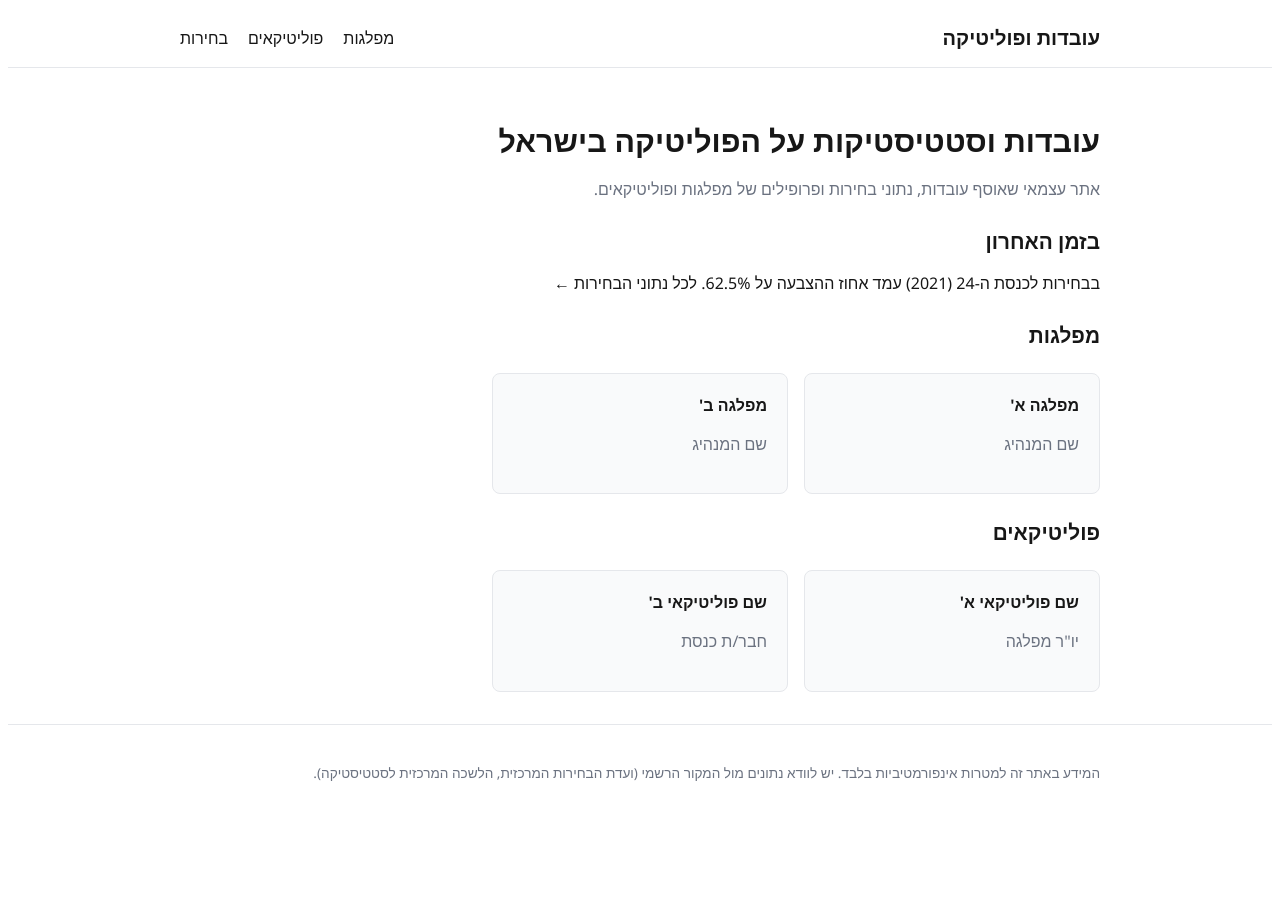
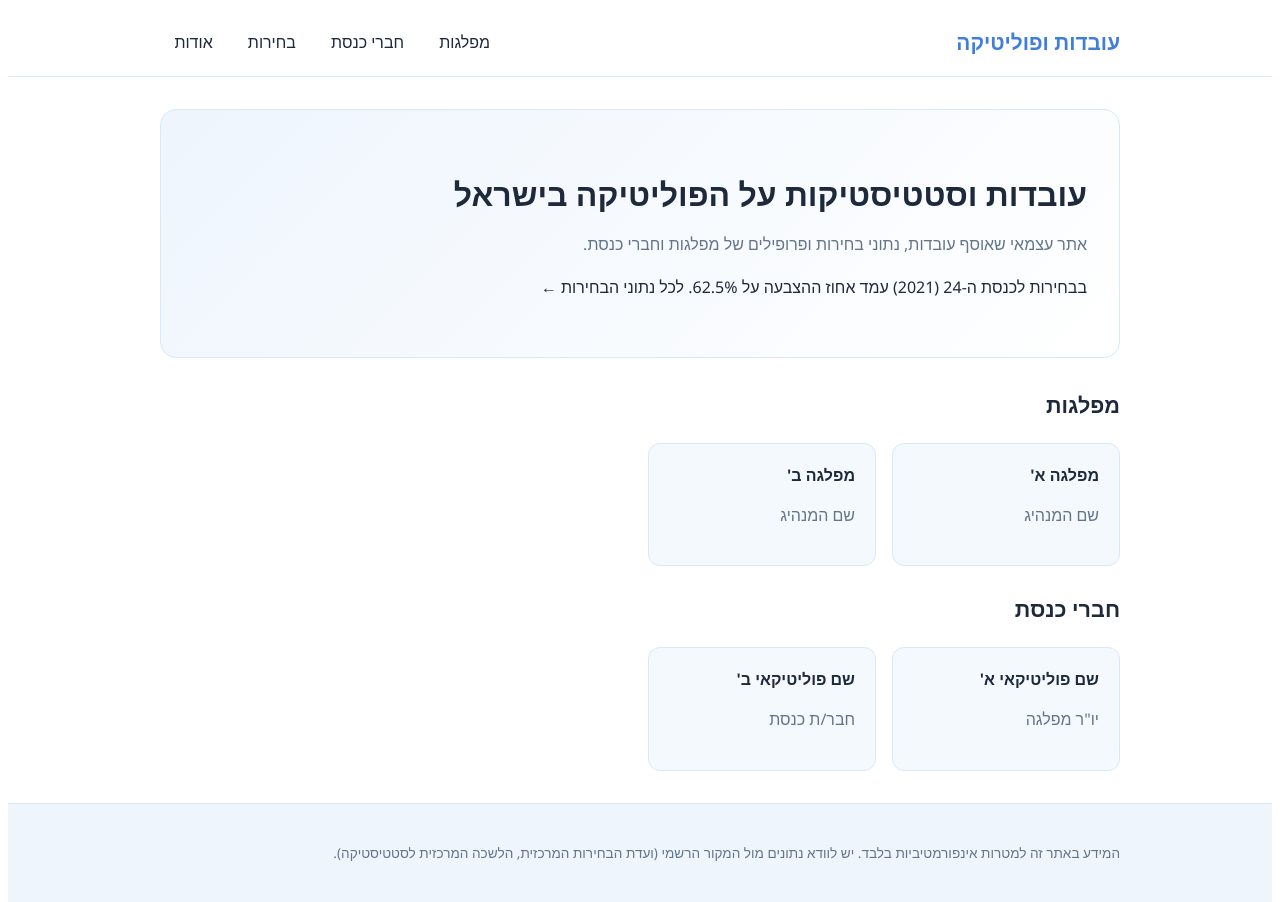
Before and after one commit to liorayacob/politics-facts, a Next.js app: page / in a window 1280 px wide. Before the commit the page ends 822 px from the top, so only its background shows below. Built offline with nearby package versions, Linux system fonts and the light colour scheme.

Commit message:
Redesign with pastel blue/white palette and active nav highlighting

```diff
--- a/src/app/globals.css
+++ b/src/app/globals.css
@@ -1,25 +1,18 @@
 :root {
   --background: #ffffff;
-  --foreground: #171717;
-  --muted: #6b7280;
-  --border: #e5e7eb;
-  --accent: #2563eb;
-  --card-bg: #f9fafb;
-}
-
-@media (prefers-color-scheme: dark) {
-  :root {
-    --background: #0a0a0a;
-    --foreground: #ededed;
-    --muted: #9ca3af;
-    --border: #27272a;
-    --accent: #60a5fa;
-    --card-bg: #18181b;
-  }
+  --background-soft: #eef5fd;
+  --foreground: #1e293b;
+  --muted: #64748b;
+  --border: #d9e8fb;
+  --accent: #5b9bf0;
+  --accent-strong: #3f7fdb;
+  --card-bg: #f4f9fe;
+  --header-bg: #ffffff;
 }
 
 html {
   height: 100%;
+  color-scheme: light;
 }
 
 html,
@@ -50,13 +43,17 @@ a {
 
 .container {
   width: 100%;
-  max-width: 960px;
+  max-width: 1000px;
   margin: 0 auto;
   padding: 0 1.25rem;
 }
 
 .site-header {
+  background: var(--header-bg);
   border-bottom: 1px solid var(--border);
+  position: sticky;
+  top: 0;
+  z-index: 10;
 }
 
 .header-inner {
@@ -69,17 +66,41 @@ a {
 }
 
 .site-title {
-  font-size: 1.25rem;
+  font-size: 1.3rem;
   font-weight: 700;
+  color: var(--accent-strong);
 }
 
 .site-nav {
   display: flex;
-  gap: 1.25rem;
+  gap: 0.4rem;
+  flex-wrap: wrap;
+}
+
+.site-nav a {
+  padding: 0.45rem 0.9rem;
+  border-radius: 999px;
+  font-weight: 500;
+  color: var(--foreground);
+  transition: background 0.15s, color 0.15s;
 }
 
 .site-nav a:hover {
-  color: var(--accent);
+  background: var(--background-soft);
+  color: var(--accent-strong);
+}
+
+.site-nav a.active {
+  background: var(--accent);
+  color: #ffffff;
+}
+
+.hero {
+  background: linear-gradient(135deg, var(--background-soft), #ffffff);
+  border: 1px solid var(--border);
+  border-radius: 1rem;
+  padding: 2.5rem 2rem;
+  margin-bottom: 2rem;
 }
 
 .page-content {
@@ -88,6 +109,7 @@ a {
 }
 
 .site-footer {
+  background: var(--background-soft);
   border-top: 1px solid var(--border);
   padding: 1.5rem 1.25rem;
   color: var(--muted);
@@ -97,7 +119,7 @@ a {
 .card {
   background: var(--card-bg);
   border: 1px solid var(--border);
-  border-radius: 0.5rem;
+  border-radius: 0.75rem;
   padding: 1.25rem;
 }
 
@@ -110,11 +132,13 @@ a {
 
 .card-link {
   display: block;
-  transition: border-color 0.15s;
+  transition: transform 0.15s, border-color 0.15s, box-shadow 0.15s;
 }
 
 .card-link:hover {
   border-color: var(--accent);
+  transform: translateY(-2px);
+  box-shadow: 0 6px 16px rgba(91, 155, 240, 0.15);
 }
 
 .tag-list {
@@ -125,55 +149,65 @@ a {
 }
 
 .tag {
-  background: var(--border);
+  background: var(--background-soft);
+  color: var(--accent-strong);
   border-radius: 999px;
   padding: 0.15rem 0.6rem;
   font-size: 0.75rem;
+  font-weight: 500;
 }
 
 table {
   width: 100%;
   border-collapse: collapse;
   margin-top: 1rem;
+  background: var(--card-bg);
+  border-radius: 0.75rem;
+  overflow: hidden;
 }
 
 th,
 td {
   text-align: right;
-  padding: 0.6rem 0.75rem;
+  padding: 0.7rem 0.9rem;
   border-bottom: 1px solid var(--border);
 }
 
 th {
   color: var(--muted);
   font-weight: 600;
+  background: var(--background-soft);
+}
+
+tbody tr:hover {
+  background: var(--background-soft);
 }
 
 .chart-wrap {
   margin-top: 1.5rem;
   height: 320px;
+  background: var(--card-bg);
+  border: 1px solid var(--border);
+  border-radius: 0.75rem;
+  padding: 1rem;
 }
 
 h1 {
-  font-size: 1.9rem;
+  font-size: 2rem;
   margin-bottom: 0.5rem;
+  color: var(--foreground);
 }
 
 h2 {
-  font-size: 1.3rem;
-  margin: 1.5rem 0 0.5rem;
+  font-size: 1.35rem;
+  margin: 1.75rem 0 0.5rem;
+  color: var(--foreground);
 }
 
 p {
-  line-height: 1.6;
+  line-height: 1.7;
 }
 
 .muted {
   color: var(--muted);
 }
-
-@media (prefers-color-scheme: dark) {
-  html {
-    color-scheme: dark;
-  }
-}
--- a/src/app/page.tsx
+++ b/src/app/page.tsx
@@ -8,17 +8,17 @@ export default function Home() {
 
   return (
     <div>
+      <div className="hero">
         <h1>עובדות וסטטיסטיקות על הפוליטיקה בישראל</h1>
         <p className="muted">
-        אתר עצמאי שאוסף עובדות, נתוני בחירות ופרופילים של מפלגות ופוליטיקאים.
+          אתר עצמאי שאוסף עובדות, נתוני בחירות ופרופילים של מפלגות וחברי כנסת.
         </p>
-
-      <h2>בזמן האחרון</h2>
         <p>
           בבחירות לכנסת ה-{latestElection.knesset} ({latestElection.year}) עמד
           אחוז ההצבעה על {latestElection.turnoutPercent}%.{" "}
           <Link href="/elections">לכל נתוני הבחירות ←</Link>
         </p>
+      </div>
 
       <h2>מפלגות</h2>
       <div className="card-grid">
@@ -30,7 +30,7 @@ export default function Home() {
         ))}
       </div>
 
-      <h2>פוליטיקאים</h2>
+      <h2>חברי כנסת</h2>
       <div className="card-grid">
         {politicians.map((politician) => (
           <Link
--- a/src/app/politicians/page.tsx
+++ b/src/app/politicians/page.tsx
@@ -5,7 +5,7 @@ import { getPartyBySlug } from "@/data/parties";
 export default function PoliticiansPage() {
   return (
     <div>
-      <h1>פוליטיקאים</h1>
+      <h1>חברי כנסת</h1>
       <div className="card-grid">
         {politicians.map((politician) => {
           const party = getPartyBySlug(politician.partySlug);
--- a/src/components/Header.tsx
+++ b/src/components/Header.tsx
@@ -1,6 +1,18 @@
+"use client";
+
 import Link from "next/link";
+import { usePathname } from "next/navigation";
+
+const links = [
+  { href: "/parties", label: "מפלגות" },
+  { href: "/politicians", label: "חברי כנסת" },
+  { href: "/elections", label: "בחירות" },
+  { href: "/about", label: "אודות" },
+];
 
 export default function Header() {
+  const pathname = usePathname();
+
   return (
     <header className="site-header">
       <div className="container header-inner">
@@ -8,9 +20,19 @@ export default function Header() {
           עובדות ופוליטיקה
         </Link>
         <nav className="site-nav">
-          <Link href="/parties">מפלגות</Link>
-          <Link href="/politicians">פוליטיקאים</Link>
-          <Link href="/elections">בחירות</Link>
+          {links.map((link) => {
+            const isActive =
+              pathname === link.href || pathname.startsWith(`${link.href}/`);
+            return (
+              <Link
+                key={link.href}
+                href={link.href}
+                className={isActive ? "active" : undefined}
+              >
+                {link.label}
+              </Link>
+            );
+          })}
         </nav>
       </div>
     </header>
```
Also changed, not shown: src/app/about/page.tsx (added, +15 -0 lines). Lines whose indentation alone changed are shown as unchanged.
